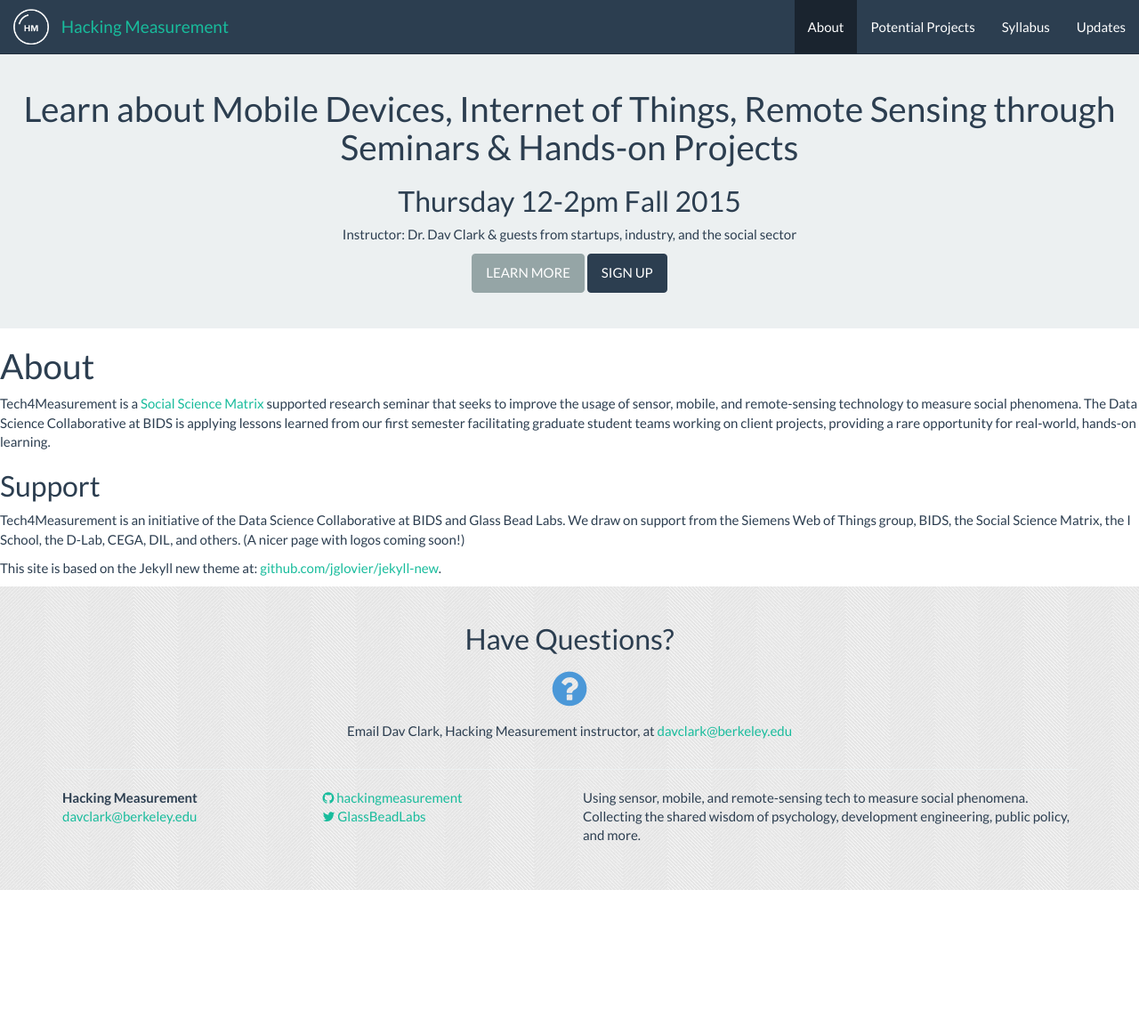
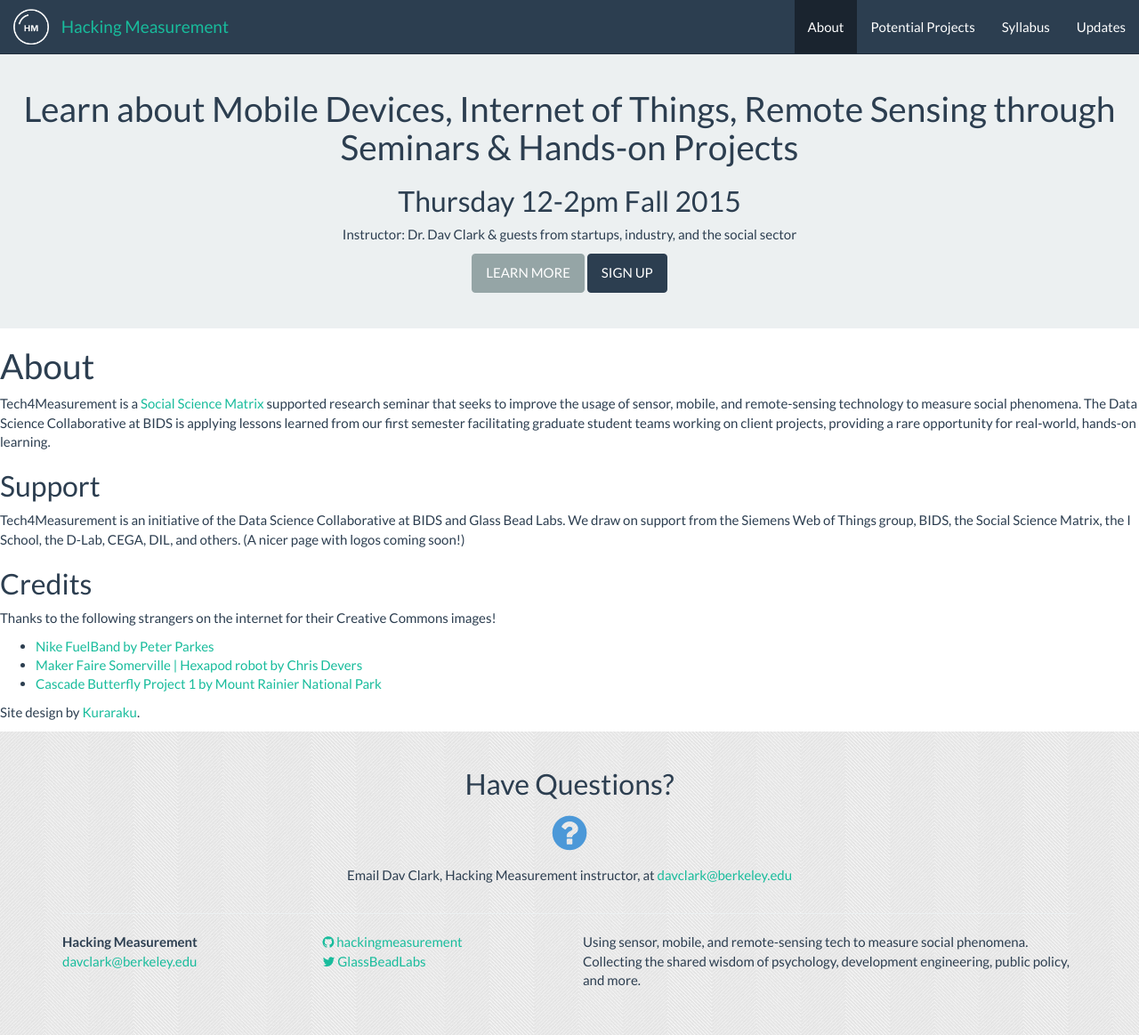
Before and after one commit to BIDS-collaborative/hackingmeasurement.github.io, a Jekyll site: the page built from about.md, in a window 1280 px wide and 1163 px high. Shown: the whole window at 89% size. Built offline with Jekyll 4.4.1, drawn with Linux system fonts in a browser that asks for light colours.

Commit message:
Added photo credits to about page

```diff
--- a/about.md
+++ b/about.md
@@ -19,5 +19,12 @@ Glass Bead Labs. We draw on support from the Siemens Web of Things group, BIDS,
 the Social Science Matrix, the I School, the D-Lab, CEGA, DIL, and others. (A
 nicer page with logos coming soon!)
 
-This site is based on the Jekyll new theme at:
-[github.com/jglovier/jekyll-new](https://github.com/jglovier/jekyll-new).
+## Credits
+
+Thanks to the following strangers on the internet for their Creative Commons images!
+
+ - [Nike FuelBand by Peter Parkes](https://flic.kr/p/dKhekh)
+ - [Maker Faire Somerville \| Hexapod robot by Chris Devers](https://flic.kr/p/djwTt5)
+ - [Cascade Butterfly Project 1 by Mount Rainier National Park](https://flic.kr/p/cKK9mQ)
+
+Site design by [Kuraraku](http://design.kuraraku.com).
```
Also changed, not shown: images/PhotoCredit.txt (deleted, +0 -8 lines).
